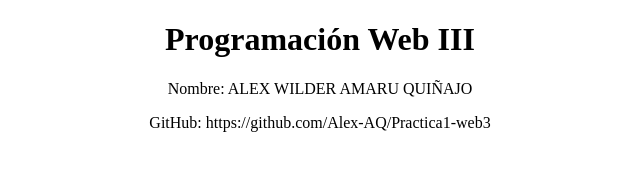
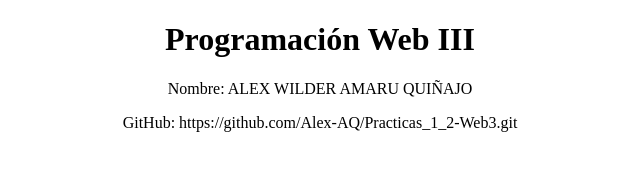
Before and after one commit to Alex-AQ/Practica1-web3, a plain HTML site: page Programacion Web III/Practica_1/index.html in a window 1280 px wide. Shown: the whole page, without its empty margins (320-960 px from the left). Drawn offline with Linux system fonts and the light colour scheme.

Commit message:
Fix GitHub link in index.html
Updated GitHub link in index.html.

```diff
--- a/Programacion Web III/Practica_1/index.html
+++ b/Programacion Web III/Practica_1/index.html
@@ -9,7 +9,7 @@
     <center>
         <h1>Programación Web III</h1>
         <p>Nombre: ALEX WILDER AMARU QUIÑAJO</p>
-        <p>GitHub: https://github.com/Alex-AQ/Practica1-web3</p>
+        <p>GitHub: https://github.com/Alex-AQ/Practicas_1_2-Web3.git</p>
     </center>
 </body>
 </html>
```
